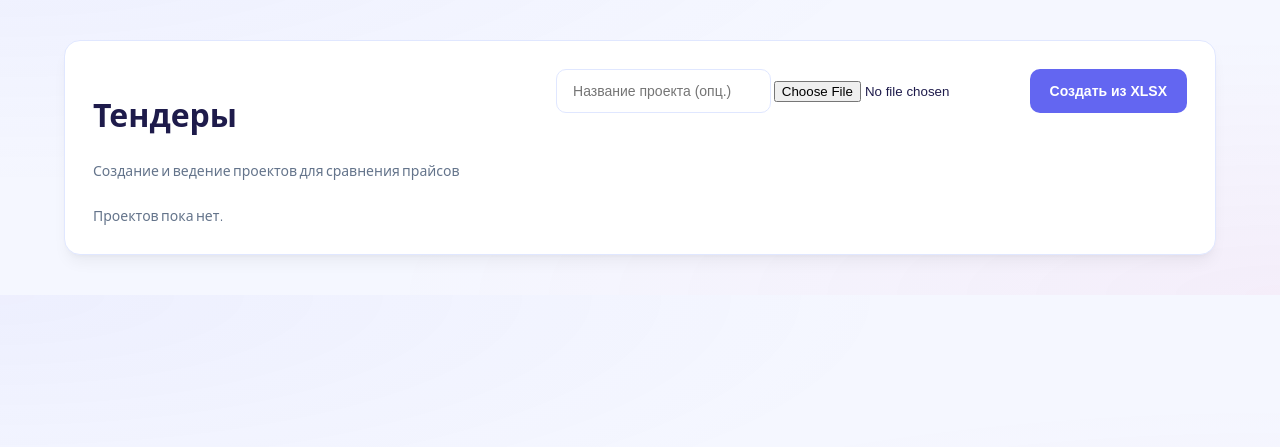
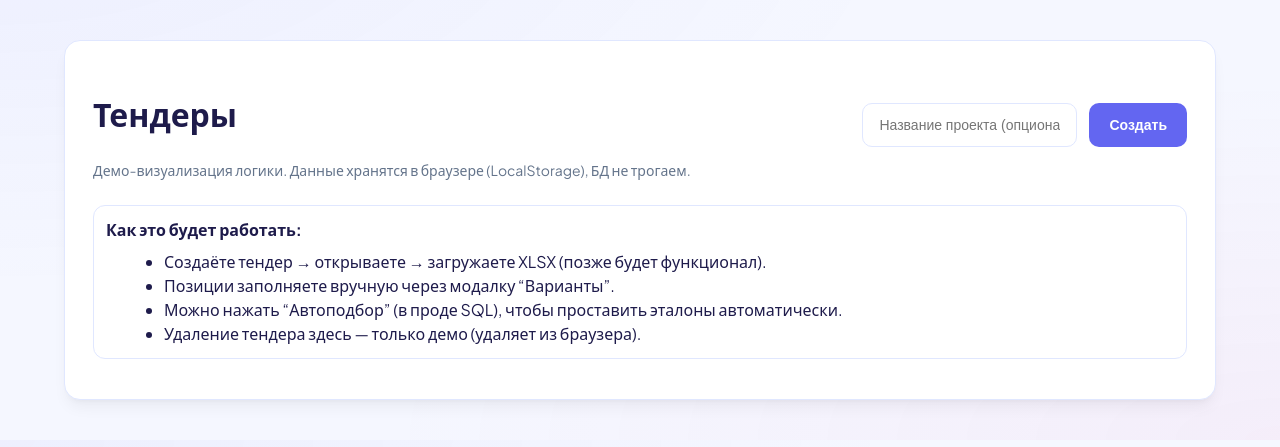
Before and after one commit to Tabascoden/pricelist-search-public, a Flask app: page /tenders in a window 1280 px wide. Shown: the part 73-520 px from the top of the page. Run offline with Flask 3, Linux system fonts and the light colour scheme; data that the repository does not hold is empty; some libraries are stand-ins or nearby versions.

Commit message:
Refactor tender creation form and add demo instructions
Updated the tender creation form and added demo notes.

```diff
--- a/templates/tenders.html
+++ b/templates/tenders.html
@@ -1,56 +1,50 @@
 {% extends 'base.html' %}
 {% block content %}
-<div class="card">
-  <div class="cardHeader">
+<div class="card" id="tender-page">
+  <div class="cardHeader tender-flex">
     <div>
       <h1>Тендеры</h1>
-      <div class="sub">Создание и ведение проектов для сравнения прайсов</div>
+      <div class="sub">
+        Демо-визуализация логики. Данные хранятся в браузере (LocalStorage), БД не трогаем.
+      </div>
     </div>
-    <div class="right">
-      <form id="createForm" enctype="multipart/form-data">
-        <input type="text" name="title" class="input" placeholder="Название проекта (опц.)" style="max-width:240px;">
-        <input type="file" name="file" accept=".xlsx,.xls,.csv" required>
-        <button class="btn primary" type="submit">Создать из XLSX</button>
-      </form>
-    </div>
+
+    <form id="tender-create-form" class="tender-flex tender-form">
+      <input type="text" id="tender-title" class="input" placeholder="Название проекта (опционально)">
+      <button class="btn primary" type="submit">Создать</button>
+    </form>
   </div>
-  <div id="tendersList"></div>
+
+  <div class="tender-note">
+    <b>Как это будет работать:</b>
+    <ul>
+      <li>Создаёте тендер → открываете → загружаете XLSX (позже будет функционал).</li>
+      <li>Позиции заполняете вручную через модалку “Варианты”.</li>
+      <li>Можно нажать “Автоподбор” (в проде SQL), чтобы проставить эталоны автоматически.</li>
+      <li>Удаление тендера здесь — только демо (удаляет из браузера).</li>
+    </ul>
+  </div>
+
+  <div id="tender-projects" class="tender-table-wrap"></div>
 </div>
+
+<style>
+  .tender-flex { display:flex; align-items:center; gap:12px; flex-wrap:wrap; }
+  .tender-form { margin-left:auto; }
+  .tender-table-wrap { width:100%; margin-top:12px; }
+  .tender-note { margin-top:12px; padding:12px; border:1px solid var(--border); border-radius:12px; background:#fff; }
+  .tender-note ul { margin:8px 0 0 18px; }
+  .tender-table { width:100%; border-collapse:collapse; }
+  .tender-table th, .tender-table td { border-bottom:1px solid var(--border); padding:10px 12px; text-align:left; vertical-align:top; }
+  .tender-table th { background:#f8fafc; font-size:12px; letter-spacing:.02em; text-transform:uppercase; color:#475569; }
+  .tender-actions { display:flex; gap:8px; flex-wrap:wrap; }
+  .pill { display:inline-flex; align-items:center; gap:6px; padding:4px 10px; border-radius:999px; background:#eef2ff; color:#312e81; font-size:12px; font-weight:700; }
+  .muted { color:#64748b; font-size:12px; }
+  .danger { background:#fee2e2; color:#7f1d1d; border:1px solid #fecaca; }
+</style>
+
 <script>
-const listEl = document.getElementById('tendersList');
-const form = document.getElementById('createForm');
-
-async function loadList(){
-  listEl.innerHTML = 'Загрузка...';
-  const resp = await fetch('/api/tenders');
-  const data = await resp.json();
-  const items = data.projects || [];
-  if(!items.length){ listEl.innerHTML = '<div class="sub">Проектов пока нет.</div>'; return; }
-  let html = '<div class="tableWrap"><table><tr><th>ID</th><th>Название</th><th>Создан</th><th>Позиций</th><th></th></tr>';
-  for(const p of items){
-    html += `<tr><td>${p.id}</td><td>${p.title||''}</td><td>${new Date(p.created_at).toLocaleString('ru-RU')}</td><td>${p.items_count||0}</td><td><a class="btn" href="/tenders/${p.id}">Открыть</a></td></tr>`;
-  }
-  html += '</table></div>';
-  listEl.innerHTML = html;
-}
-
-form.addEventListener('submit', async (e)=>{
-  e.preventDefault();
-  const fd = new FormData(form);
-  try {
-    const resp = await fetch('/api/tenders', {method:'POST', body: fd});
-    const data = await resp.json();
-    if(!resp.ok){
-      const details = data.details ? `\n${data.details}` : '';
-      alert((data.error||'Ошибка') + details);
-      return;
-    }
-    if(data.project){ window.location = `/tenders/${data.project.id}`; }
-  } catch(err){
-    alert(`Ошибка загрузки файла: ${err}`);
-  }
-});
-
-loadList();
+  window.__tendersDemoMode = "list";
 </script>
+<script src="/static/tenders_demo.js"></script>
 {% endblock %}
```
